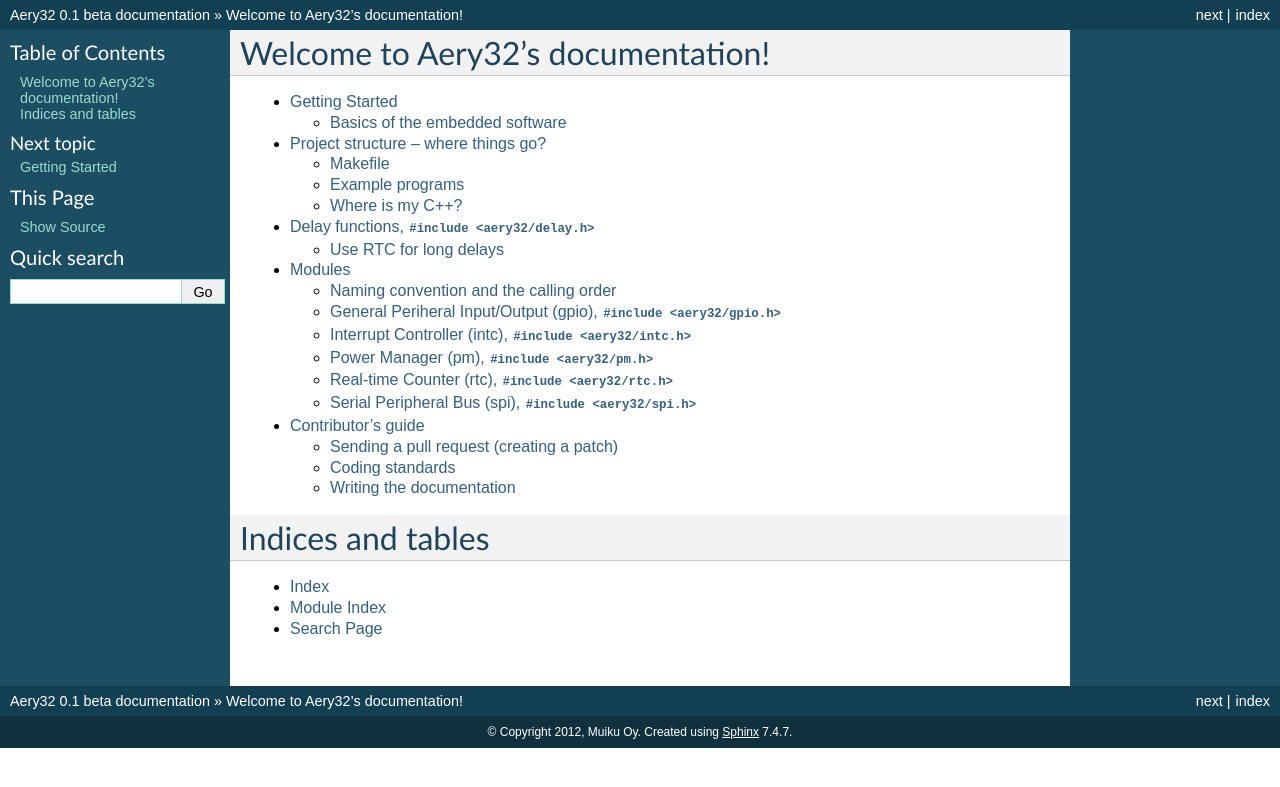
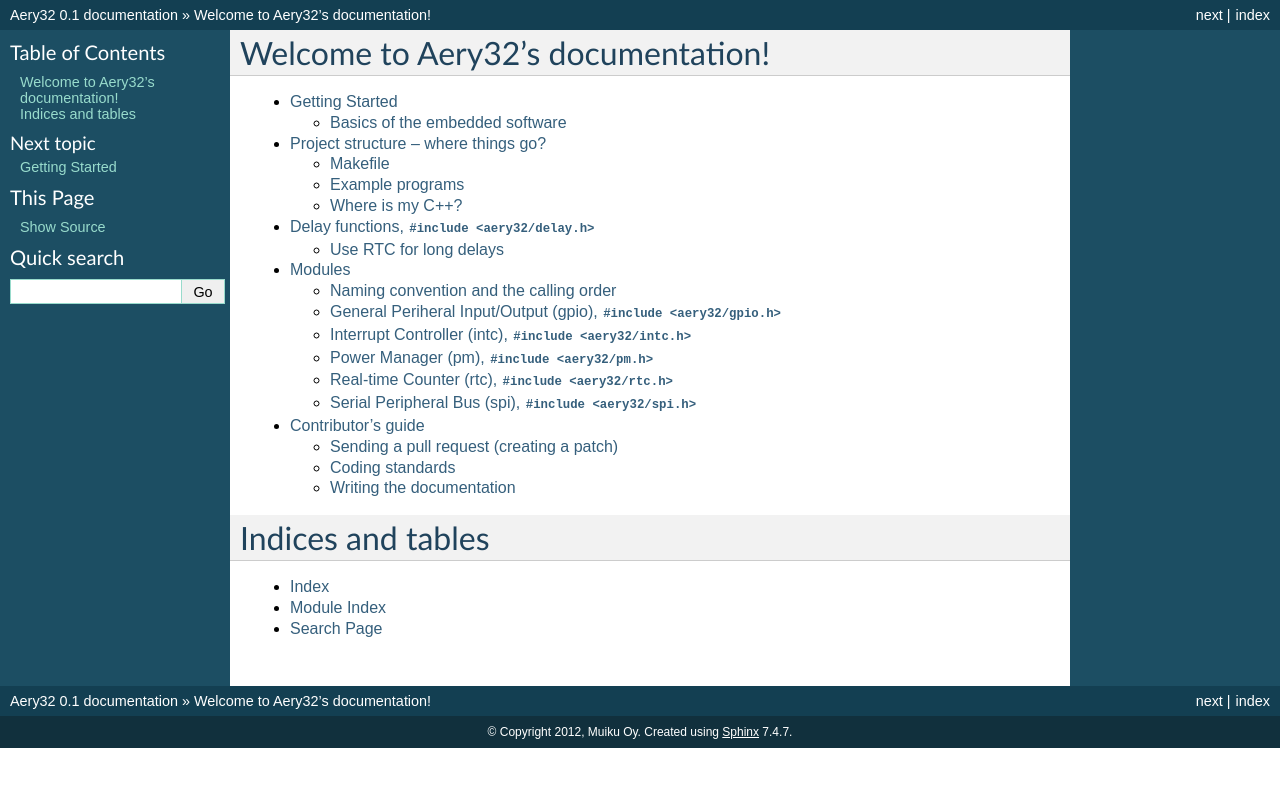
Before and after one commit to aery32/aery32-refguide, a Sphinx documentation site: the page built from source/index.rst, in a window 1280 px wide. Shown: the top 787 px of the page. Built offline with Sphinx 7.4.7, drawn with Linux system fonts in a browser that asks for light colours.

Commit message:
Change version in conf.py

```diff
--- a/source/conf.py
+++ b/source/conf.py
@@ -50,7 +50,7 @@
 # The short X.Y version.
 version = '0.1'
 # The full version, including alpha/beta/rc tags.
-release = '0.1 beta'
+release = '0.1'
 
 # The language for content autogenerated by Sphinx. Refer to documentation
 # for a list of supported languages.
```
